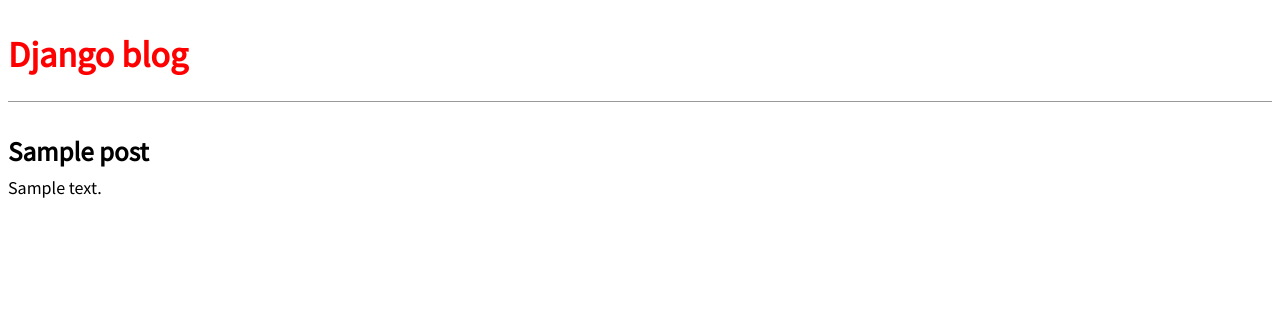
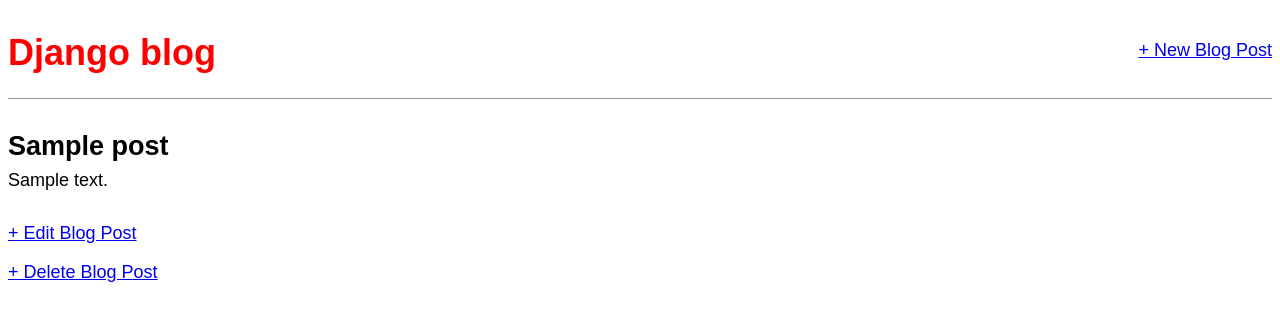
Before and after one commit to Zu18/Blog, a Django app: page /post/1/ in a window 1280 px wide. Shown: the top 321 px of the page. Run offline with Django 4.2, Linux system fonts and the light colour scheme; tables that the repository leaves empty hold one stand-in row (values such as "Sample post"); some web fonts are replaced.

Commit message:
add ADD,UPDATE,DELETE POST functionlities

```diff
--- a/blog/urls.py
+++ b/blog/urls.py
@@ -1,7 +1,10 @@
 from django.urls import path
-from .views import BlogListView, BlogDetailView
+from .views import BlogListView, BlogDetailView, BlogCreateView, BlogUpdateView, BlogDeleteView
 
 urlpatterns = [
-    path("post/<int:pk>/", BlogDetailView.as_view(), name="post_detail"),
+    path('post/new', BlogCreateView.as_view(), name = "post_new"),
+    path('post/<int:pk>/', BlogDetailView.as_view(), name="post_detail"),
+    path('post//<int:pk>/edit/', BlogUpdateView.as_view(), name="post_edit"),
+    path('post//<int:pk>/delete/', BlogDeleteView.as_view(), name="post_delete"),
     path('', BlogListView.as_view(), name = "home"),
 ]
--- a/blog/views.py
+++ b/blog/views.py
@@ -1,4 +1,7 @@
 from django.views.generic import ListView, DetailView
+from django.views.generic.edit import CreateView, UpdateView, DeleteView
+from django.urls import reverse_lazy
+
 from .models import Post
 
 
@@ -10,3 +13,21 @@
 class BlogDetailView(DetailView):
     model = Post
     template_name = "post_detail.html"
+
+
+class BlogCreateView(CreateView):
+    model = Post
+    template_name = "post_new.html"
+    fields = ["title", "author", "body"]
+
+
+class BlogUpdateView(UpdateView):
+    model = Post
+    template_name = "post_edit.html"
+    fields = ["title", "body"]
+
+
+class BlogDeleteView(DeleteView):
+    model = Post
+    template_name = "post_delete.html"
+    success_url = reverse_lazy("home")
--- a/templates/base.html
+++ b/templates/base.html
@@ -2,15 +2,20 @@
 <html>
   <head>
     <title>Django blog</title>
-        <link href="https://fonts.googleapis.com/css?family=Source+Sans+Pro:400"
-                rel="stylesheet">
+    <link href="https://fonts.googleapis.com/css?family=\
+    Source+Sans+Pro:400" rel="stylesheet">
     <link href="{% static 'css/base.css' %}" rel="stylesheet">
   </head>
   <body>
+    <div>
       <header>
+        <div class="nav-left">
           <h1><a href="{% url 'home' %}">Django blog</a></h1>
+        </div>
+        <div class="nav-right">
+          <a href="{% url 'post_new' %}">+ New Blog Post</a>
+        </div>
       </header>
-        <div>
       {% block content %}
       {% endblock content %}
     </div>
--- a/templates/post_detail.html
+++ b/templates/post_detail.html
@@ -5,4 +5,7 @@
     <h2>{{ object.title }}</h2>
     <p>{{ object.body }}</p>
 </div>
+
+<p><a href="{% url 'post_edit' post.pk %}">+ Edit Blog Post</a></p>
+<p><a href="{% url 'post_delete' post.pk %}">+ Delete Blog Post</a></p>
 {% endblock content %}
```
Also changed, not shown: templates/post_delete.html (added, +9 -0 lines), templates/post_edit.html (added, +9 -0 lines), templates/post_new.html (added, +9 -0 lines). Lines whose indentation alone changed are shown as unchanged.
